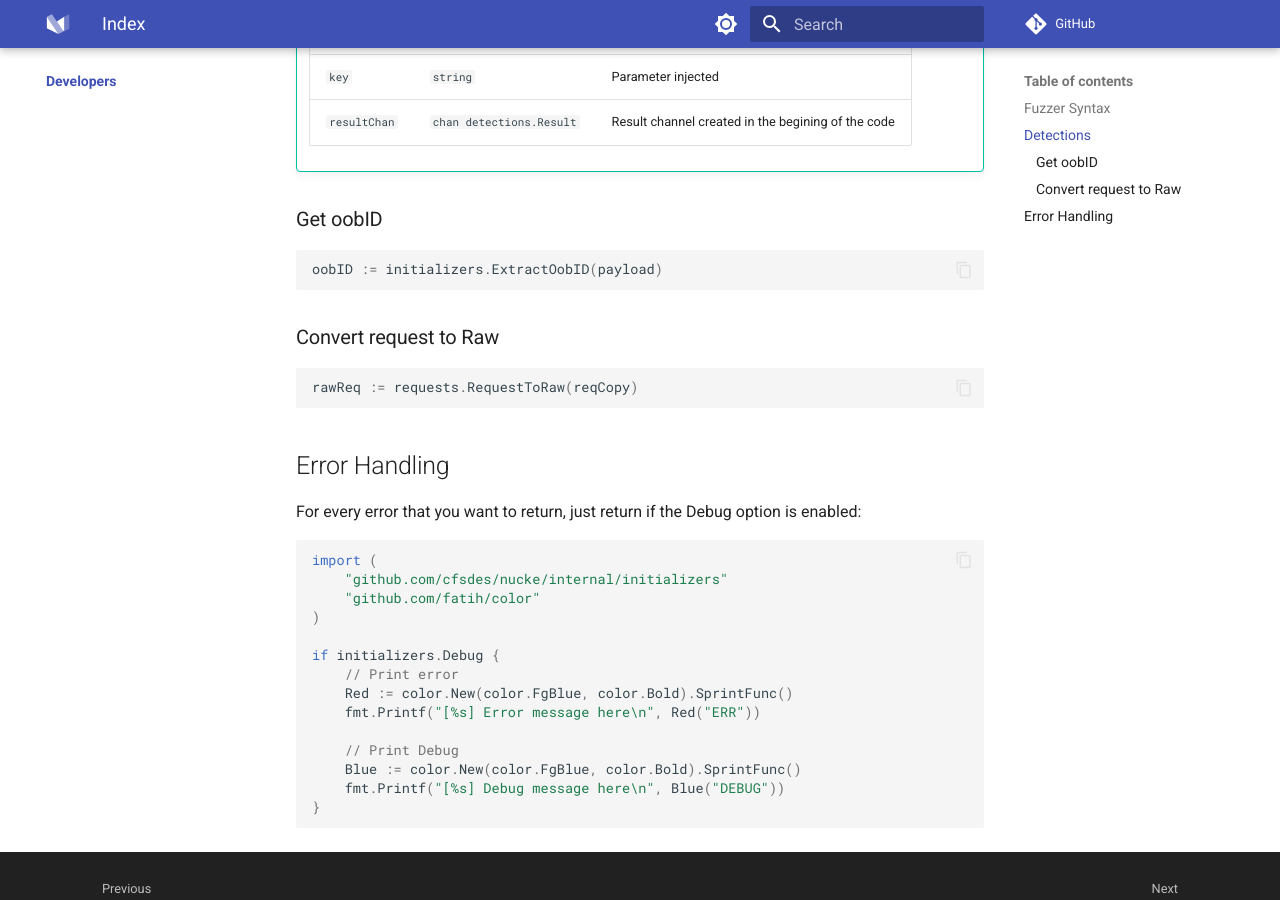
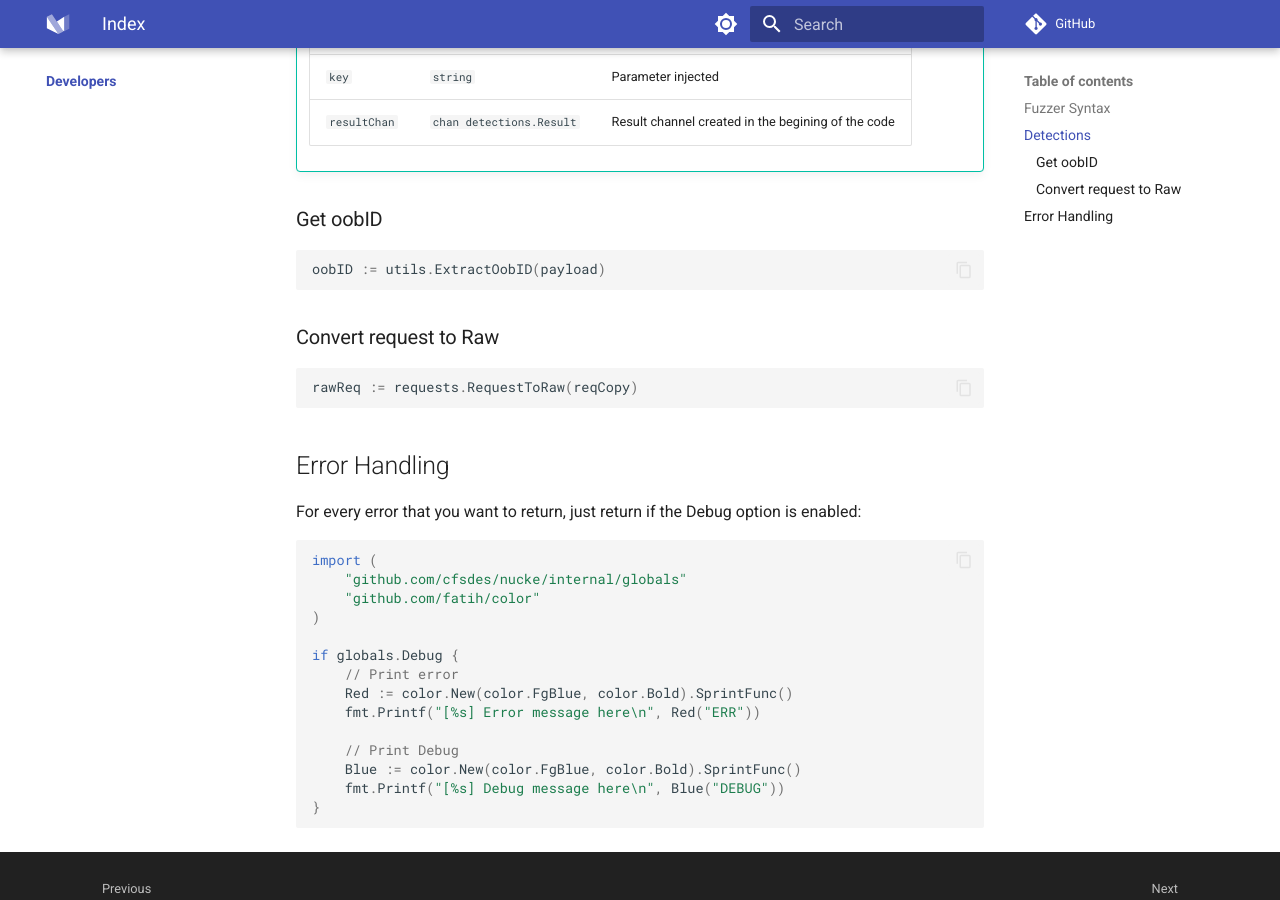
Before and after one commit to cfsdes/nucke-docs, an MkDocs documentation site: the page built from docs/developers/index.md, in a window 1280 px wide and 900 px high, scrolled down 2205 px. Built offline with MkDocs 1.6.1 and Material for MkDocs 9.7.7, drawn with Linux system fonts in a browser that asks for light colours; comment, search, counter and statistics services are not loaded.

Commit message:
update docs

````diff
--- a/docs/developers/index.md
+++ b/docs/developers/index.md
@@ -92,7 +92,7 @@ func FuzzXYZ(...) (bool, string, string, string, string, string) {
 
 ### Get oobID
 ```go
-oobID := initializers.ExtractOobID(payload)
+oobID := utils.ExtractOobID(payload)
 ```
 
 ### Convert request to Raw
@@ -106,11 +106,11 @@ For every error that you want to return, just return if the Debug option is enab
 
 ```go
 import (
-    "github.com/cfsdes/nucke/internal/initializers"
+    "github.com/cfsdes/nucke/internal/globals"
     "github.com/fatih/color"
 )
 
-if initializers.Debug {
+if globals.Debug {
     // Print error
     Red := color.New(color.FgBlue, color.Bold).SprintFunc()
     fmt.Printf("[%s] Error message here\n", Red("ERR"))
````
Also changed, not shown: docs/plugins/fuzzers.md (+1 -1 lines), docs/todos/index.md (+0 -1 lines).
